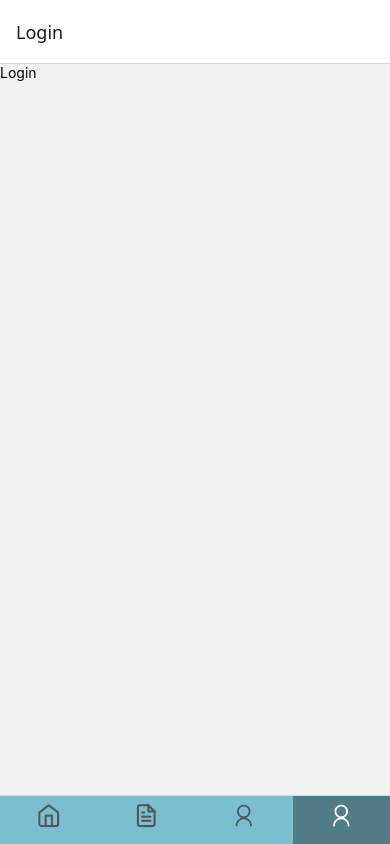
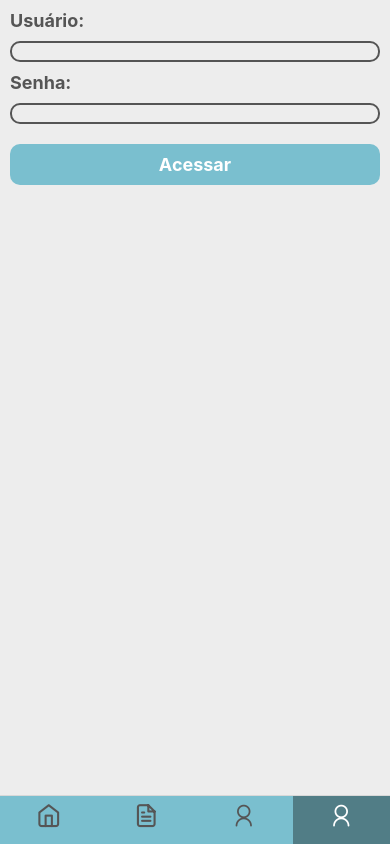
Before and after one commit to colosso97/Trabalho-Final-Desenvolvimento-Mobile, a React Native app: screen /Login in a window 390 px wide. Built offline with nearby package versions, Linux system fonts and the light colour scheme.

Commit message:
Estilização e estrutura do login base

```diff
--- a/App.tsx
+++ b/App.tsx
@@ -1,4 +1,4 @@
-import { View, Text } from 'react-native'
+import { View, Text, StatusBar } from 'react-native'
 import React from 'react'
 import { NavigationContainer } from '@react-navigation/native'
 import AppRouter from './src/routes'
@@ -6,6 +6,7 @@ import AppRouter from './src/routes'
 export default function App() {
   return (
     <NavigationContainer>
+      <StatusBar barStyle={'default'}/>
       <AppRouter/>
     </NavigationContainer>
   )
--- a/package.json
+++ b/package.json
@@ -9,6 +9,7 @@
     "web": "expo start --web"
   },
   "dependencies": {
+    "@react-native-async-storage/async-storage": "2.1.2",
     "@react-navigation/bottom-tabs": "^7.4.2",
     "@react-navigation/native": "^7.1.14",
     "axios": "^1.10.0",
--- a/src/routes/index.tsx
+++ b/src/routes/index.tsx
@@ -51,6 +51,7 @@ export default function AppRouter() {
                 name="Login"
                 component={Login}
                 options={{
+                    headerShown: false,
                     tabBarIcon: ({ color, size }) => {
                         return <AntDesign name="user" color={color} size={size} />;
                     },
--- a/src/screens/Login/index.tsx
+++ b/src/screens/Login/index.tsx
@@ -1,10 +1,23 @@
-import { View, Text } from 'react-native'
-import React from 'react'
+import { View, Text, TouchableOpacity, TextInput, SafeAreaView } from 'react-native'
+import { styles } from './styles'
+import { useEffect, useState } from 'react';
+import AsyncStorage from '@react-native-async-storage/async-storage';
 
 export default function Login() {
+    const [input, setInput] = useState("");
+    const [usuario, setUsuario] = useState("");
+    const [senha, setsenha] = useState("");
+
+
     return (
-        <View>
-            <Text>Login</Text>
-        </View>
+        <SafeAreaView style= {styles.container}>
+            <Text style={styles.titulo}>Usuário: </Text>
+            <TextInput style={styles.input} value={input} onChangeText={setInput} />
+            <Text style={styles.titulo}>Senha: </Text>
+            <TextInput style={styles.input} value={senha} onChangeText={setsenha} />
+            <TouchableOpacity style={styles.botao}>
+                <Text style={styles.texto}>Acessar</Text>
+            </TouchableOpacity>
+        </SafeAreaView>
     )
 }
--- a/src/screens/Login/styles.ts
+++ b/src/screens/Login/styles.ts
@@ -0,0 +1,37 @@
+import { StyleSheet } from "react-native";
+
+export const styles = StyleSheet.create({
+    container: {
+        flex: 1,
+        backgroundColor:'#ededed'
+    },
+    titulo: {
+        fontSize: 18,
+        color: '#555555',
+        fontWeight: "bold",
+        marginVertical: 10,
+        marginHorizontal: 10
+    },
+    input: {
+        borderColor: '#555555',
+        borderWidth: 2,
+        borderRadius: 10,
+        marginHorizontal: 10
+    },
+    botao:{
+        backgroundColor: '#7abfcf',
+        borderRadius: 10,
+        alignItems: "center",
+        justifyContent: "center",
+        marginTop: 20,
+        padding: 10,
+        marginHorizontal: 10
+    },
+    texto: {
+        fontSize: 18,
+        color: '#fff',
+        fontWeight: "bold",
+
+    }
+
+});
```
Also changed, not shown: src/screens/SplashScreen/index.tsx (deleted, +0 -10 lines), src/screens/SplashScreen/styles.ts (deleted), 1 other file (tests, documents, lock files or other folders).
